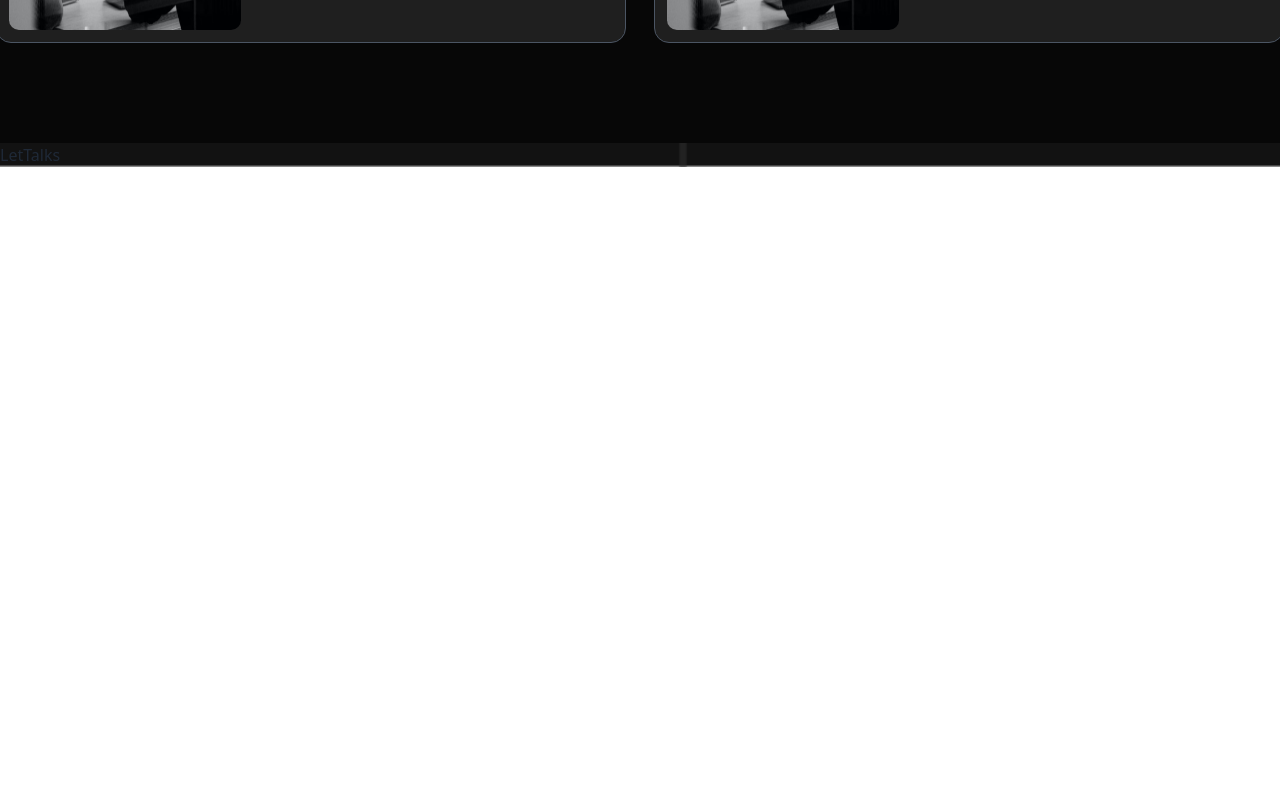
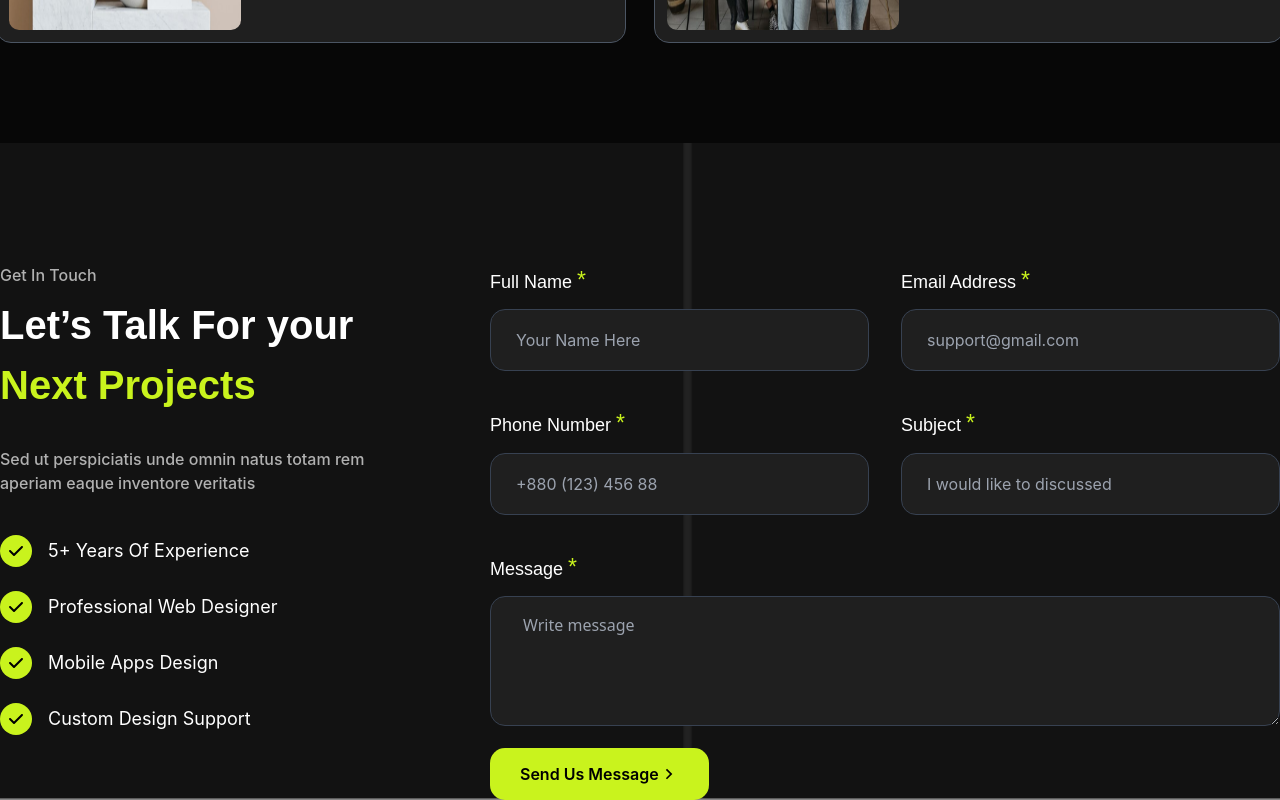
Before and after one commit to Tofazzal26/my-new-portfolio, a React (Vite) app: page / in a window 1280 px wide. Shown: the part 5822-6622 px from the top of the page. Before the commit the page ends 5989 px from the top, so only its background shows below. Built offline with nearby package versions, Linux system fonts and the light colour scheme.

Commit message:
Let’s Talk For your Next Projects part style finish

```diff
--- a/src/Components/LatestBlogs/LatestBlogs.jsx
+++ b/src/Components/LatestBlogs/LatestBlogs.jsx
@@ -1,4 +1,7 @@
 import blog1 from "../../../public/blog1.jpg";
+import blog2 from "../../../public/blog2.jpg";
+import blog3 from "../../../public/blog3.jpg";
+import blog4 from "../../../public/blog4.jpg";
 import { FiArrowUpRight } from "react-icons/fi";
 import { SlCalender } from "react-icons/sl";
 import "./LatestBlogs.css";
@@ -16,9 +19,9 @@ const LatestBlogs = () => {
             </h2>
           </div>
           <div className="mt-[50px]">
-            <div className="flex justify-center gap-7">
+            <div className="flex lg:flex-row flex-col justify-center gap-7">
               <div className="space-y-[28px]">
-                <div className="bg-[#1f1f1f] w-[630px] BlogEffect border-[1px] border-gray-600 rounded-[15px]">
+                <div className="bg-[#1f1f1f] lg:w-[630px] BlogEffect border-[1px] border-gray-600 rounded-[15px]">
                   <div className="p-3">
                     <div className="flex gap-6 items-center">
                       <div>
@@ -45,12 +48,12 @@ const LatestBlogs = () => {
                     </div>
                   </div>
                 </div>
-                <div className="bg-[#1f1f1f] w-[630px] BlogEffect rounded-[15px] border-[1px] border-gray-600">
+                <div className="bg-[#1f1f1f] lg:w-[630px] BlogEffect rounded-[15px] border-[1px] border-gray-600">
                   <div className="p-3">
                     <div className="flex gap-6 items-center">
                       <div>
                         <img
-                          src={blog1}
+                          src={blog2}
                           alt=""
                           className="w-[300px] h-[205px] rounded-[10px]"
                         />
@@ -74,12 +77,12 @@ const LatestBlogs = () => {
                 </div>
               </div>
               <div className="space-y-[28px]">
-                <div className="bg-[#1f1f1f] w-[630px] BlogEffect border-[1px] border-gray-600 rounded-[15px]">
+                <div className="bg-[#1f1f1f] lg:w-[630px] BlogEffect border-[1px] border-gray-600 rounded-[15px]">
                   <div className="p-3">
                     <div className="flex gap-6 items-center">
                       <div>
                         <img
-                          src={blog1}
+                          src={blog3}
                           alt=""
                           className="w-[300px] h-[205px] rounded-[10px]"
                         />
@@ -101,12 +104,12 @@ const LatestBlogs = () => {
                     </div>
                   </div>
                 </div>
-                <div className="bg-[#1f1f1f] w-[630px] BlogEffect border-[1px] border-gray-600 rounded-[15px]">
+                <div className="bg-[#1f1f1f] lg:w-[630px] BlogEffect border-[1px] border-gray-600 rounded-[15px]">
                   <div className="p-3">
                     <div className="flex gap-6 items-center">
                       <div>
                         <img
-                          src={blog1}
+                          src={blog4}
                           alt=""
                           className="w-[300px] h-[205px] rounded-[10px]"
                         />
--- a/src/Components/LetTalks/LetTalks.jsx
+++ b/src/Components/LetTalks/LetTalks.jsx
@@ -1,7 +1,137 @@
+import { RiArrowRightSLine } from "react-icons/ri";
+import { FaCheck } from "react-icons/fa6";
+
 const LetTalks = () => {
+  const handleSubmit = (e) => {
+    e.preventDefault();
+  };
+
   return (
-    <div>
-      <h1>LetTalks</h1>
+    <div className="mt-[120px]">
+      <div className="text-white">
+        <div className="flex lg:flex-row flex-col gap-[80px]">
+          <div className="">
+            <h3 className="text-[16px] text-[#b1b1b1] font-interFont font-medium">
+              Get In Touch
+            </h3>
+            <h2 className="text-[40px] font-bold mt-2 font-dmFont">
+              Let’s Talk For your
+            </h2>
+            <h2 className="text-[#c9f31d] text-[40px] font-bold font-dmFont">
+              Next Projects
+            </h2>
+            <p className="text-[16px] text-[#b1b1b1] lg:w-[410px] mt-8 mb-10 font-interFont font-medium">
+              Sed ut perspiciatis unde omnin natus totam rem aperiam eaque
+              inventore veritatis
+            </p>
+            <div className="flex flex-col gap-6">
+              <div className="flex gap-4 items-center">
+                <div className="bg-[#c9f31d] rounded-full p-2">
+                  <FaCheck className="text-black" />
+                </div>
+                <p className="text-[18px] font-interFont">
+                  5+ Years Of Experience
+                </p>
+              </div>
+              <div className="flex gap-4 items-center">
+                <div className="bg-[#c9f31d] rounded-full p-2">
+                  <FaCheck className="text-black" />
+                </div>
+                <p className="text-[18px] font-interFont">
+                  Professional Web Designer
+                </p>
+              </div>
+              <div className="flex gap-4 items-center">
+                <div className="bg-[#c9f31d] rounded-full p-2">
+                  <FaCheck className="text-black" />
+                </div>
+                <p className="text-[18px] font-interFont">Mobile Apps Design</p>
+              </div>
+              <div className="flex gap-4 items-center">
+                <div className="bg-[#c9f31d] rounded-full p-2">
+                  <FaCheck className="text-black" />
+                </div>
+                <p className="text-[18px] font-interFont">
+                  Custom Design Support
+                </p>
+              </div>
+            </div>
+          </div>
+          <div className="flex-1">
+            <form onSubmit={handleSubmit}>
+              <div className="grid grid-cols-1 lg:grid-cols-2 gap-8">
+                <div>
+                  <div>
+                    <h2 className="text-[18px] mb-3 font-medium font-dmFont">
+                      Full Name{" "}
+                      <span className="text-[#c9f31d] text-[23px]">*</span>
+                    </h2>
+
+                    <input
+                      className="bg-[#1f1f1f] text-[16px] px-[25px] py-[18px] border-[1px] border-gray-700 outline-none rounded-[15px] w-full font-interFont"
+                      type="text"
+                      placeholder="Your Name Here"
+                    />
+                  </div>
+                  <div>
+                    <h2 className="text-[18px] mb-3 mt-[35px] font-medium font-dmFont">
+                      Phone Number{" "}
+                      <span className="text-[#c9f31d] text-[23px]">*</span>
+                    </h2>
+
+                    <input
+                      className="bg-[#1f1f1f] text-[16px] px-[25px] py-[18px] border-[1px] border-gray-700 outline-none rounded-[15px] w-full font-interFont"
+                      type="text"
+                      placeholder="+880 (123) 456 88"
+                    />
+                  </div>
+                </div>
+                <div>
+                  <div>
+                    <h2 className="text-[18px] mb-3 font-medium font-dmFont">
+                      Email Address{" "}
+                      <span className="text-[#c9f31d] text-[23px]">*</span>
+                    </h2>
+
+                    <input
+                      className="bg-[#1f1f1f] text-[16px] px-[25px] py-[18px] border-[1px] border-gray-700 outline-none rounded-[15px] w-full font-interFont"
+                      type="email"
+                      placeholder="support@gmail.com"
+                    />
+                  </div>
+                  <div>
+                    <h2 className="text-[18px] mb-3 mt-[35px] font-medium font-dmFont">
+                      Subject{" "}
+                      <span className="text-[#c9f31d] text-[23px]">*</span>
+                    </h2>
+
+                    <input
+                      className="bg-[#1f1f1f] text-[16px] px-[25px] py-[18px] border-[1px] border-gray-700 outline-none rounded-[15px] w-full font-interFont"
+                      type="text"
+                      placeholder="I would like to discussed"
+                    />
+                  </div>
+                </div>
+              </div>
+              <div>
+                <h2 className="text-[18px] mt-[35px] mb-3 font-medium font-dmFont">
+                  Message <span className="text-[#c9f31d] text-[23px]">*</span>
+                </h2>
+                <textarea
+                  name="Message"
+                  placeholder="Write message"
+                  className="bg-[#1f1f1f] rounded-[15px] mb-4 px-8 py-4 border-[1px] border-gray-700 outline-none w-full"
+                  cols="30"
+                  rows="4"
+                ></textarea>
+              </div>
+              <button className="text-[16px] bg-[#c9f31d] font-semibold px-[30px] py-[14px] rounded-[15px] font-interFont text-black flex items-center">
+                Send Us Message <RiArrowRightSLine size={20} />
+              </button>
+            </form>
+          </div>
+        </div>
+      </div>
     </div>
   );
 };
```
Also changed, not shown: public/check.png (added).
